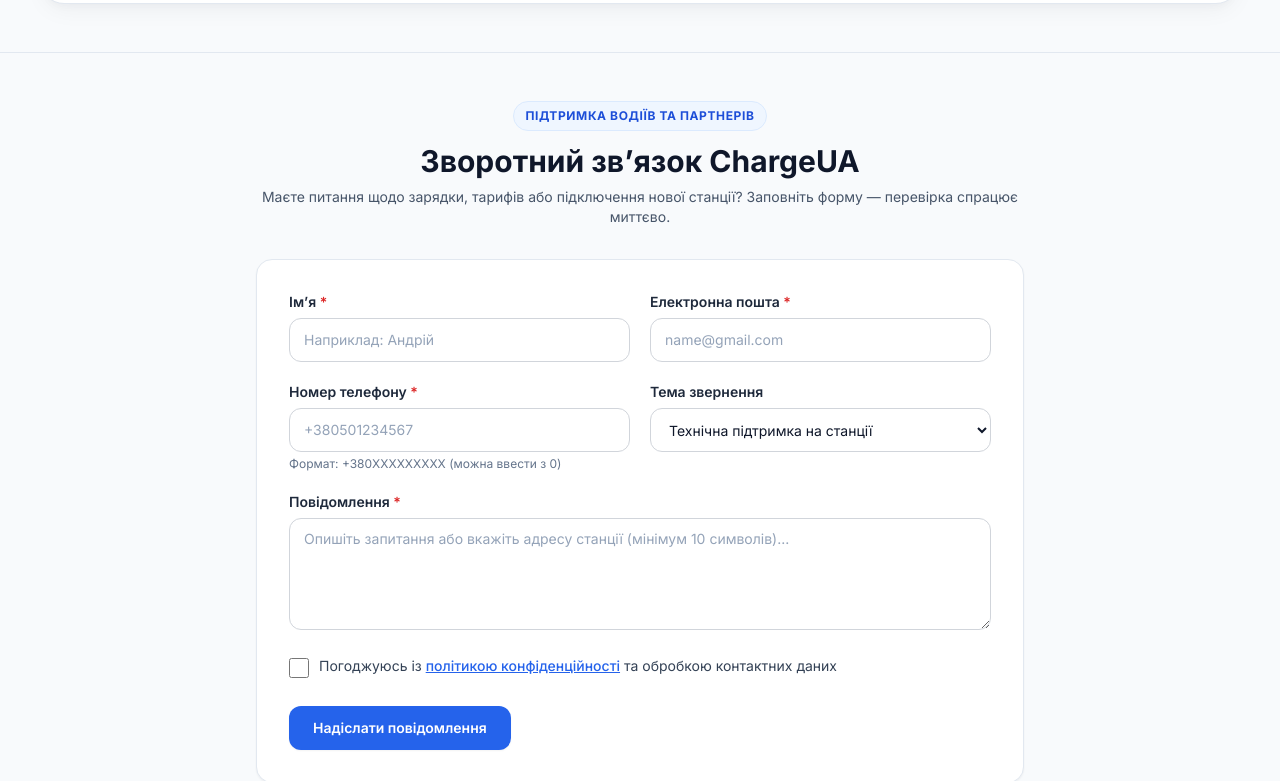
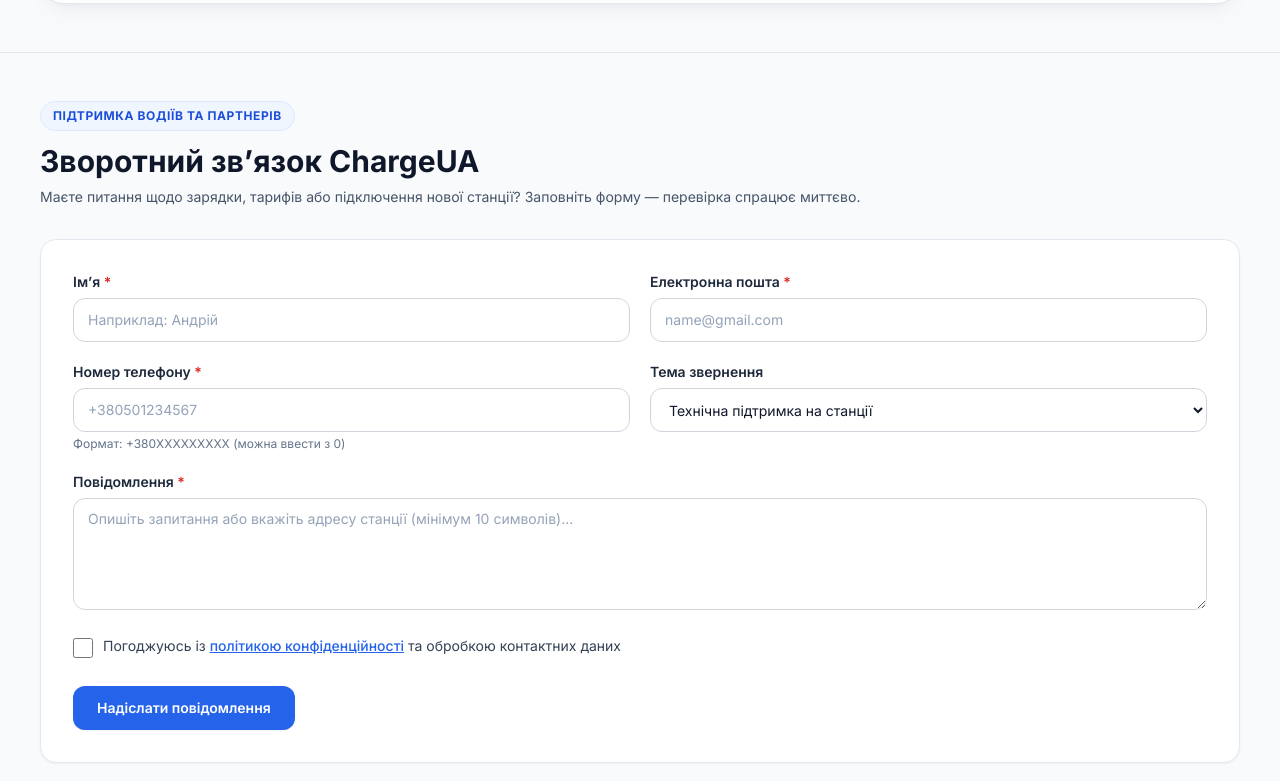
Before and after one commit to AndriyLemishka/chargeua-landing, a plain HTML site: page index.html in a window 1280 px wide. Shown: the part 6491-7272 px from the top of the page. Drawn offline with nearby package versions, Linux system fonts and the light colour scheme.

Commit message:
Style: розширено контейнер форми зворотного зв'язку на всю ширину макета

```diff
--- a/index.html
+++ b/index.html
@@ -1578,8 +1578,7 @@
     <!-- СЕКЦІЯ АДАПТИВНОЇ ФОРМИ ЗВОРОТНОГО ЗВ'ЯЗКУ (ЛР №9) -->
     <section id="feedback" class="py-12 bg-slate-50 border-t border-slate-200" aria-labelledby="feedback-title">
       <div class="container">
-        <div class="max-w-3xl mx-auto">
-          <div class="text-center mb-8">
+        <div class="mb-8">
           <span class="inline-block px-3 py-1.5 mb-3 text-xs font-bold uppercase tracking-wider text-blue-700 bg-blue-50 border border-blue-100 rounded-full">
             Підтримка водіїв та партнерів
           </span>
@@ -1727,7 +1726,6 @@
               </div>
             </div>
           </form>
-        </div>
       </div>
     </section>
 
```
Lines whose indentation alone changed are shown as unchanged.
